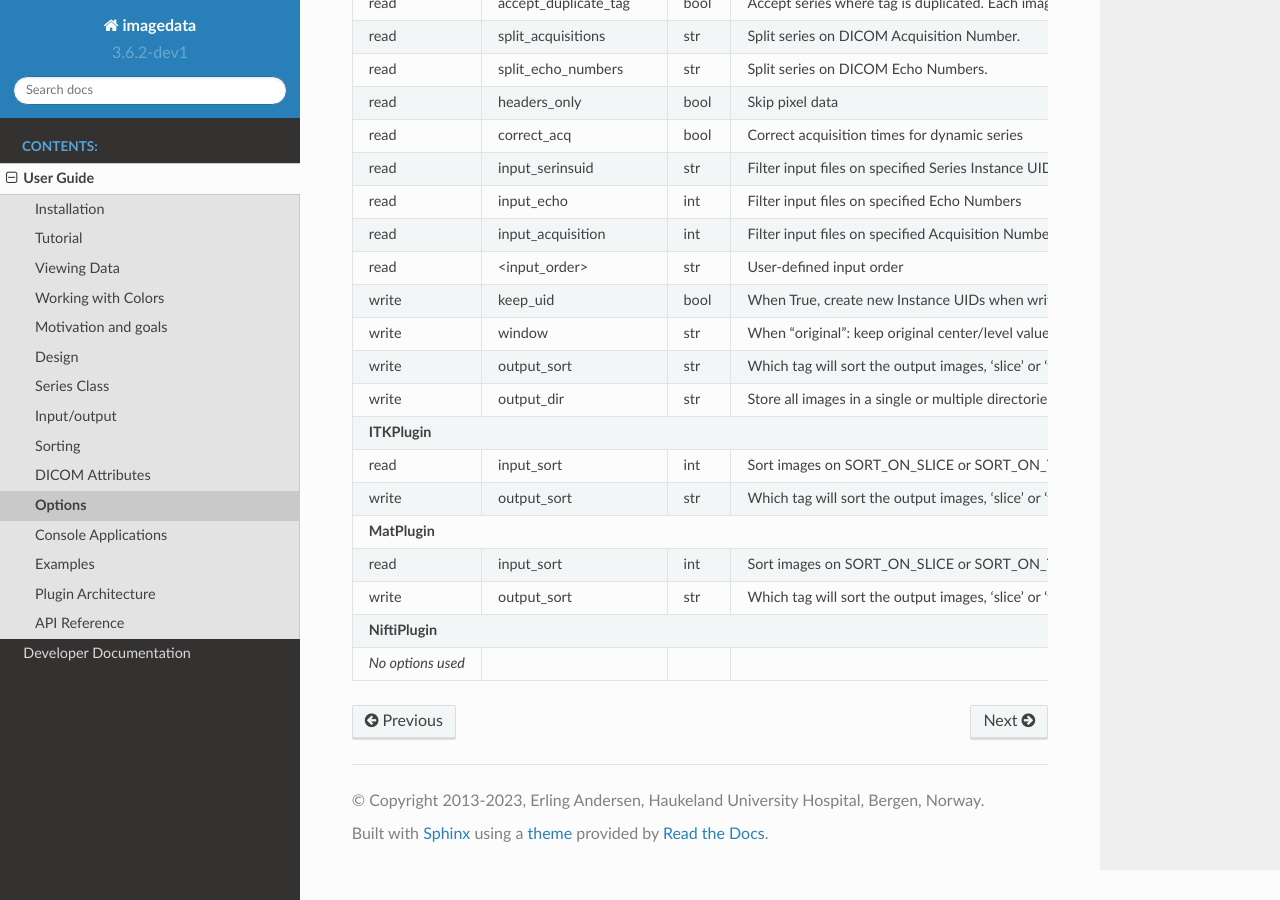
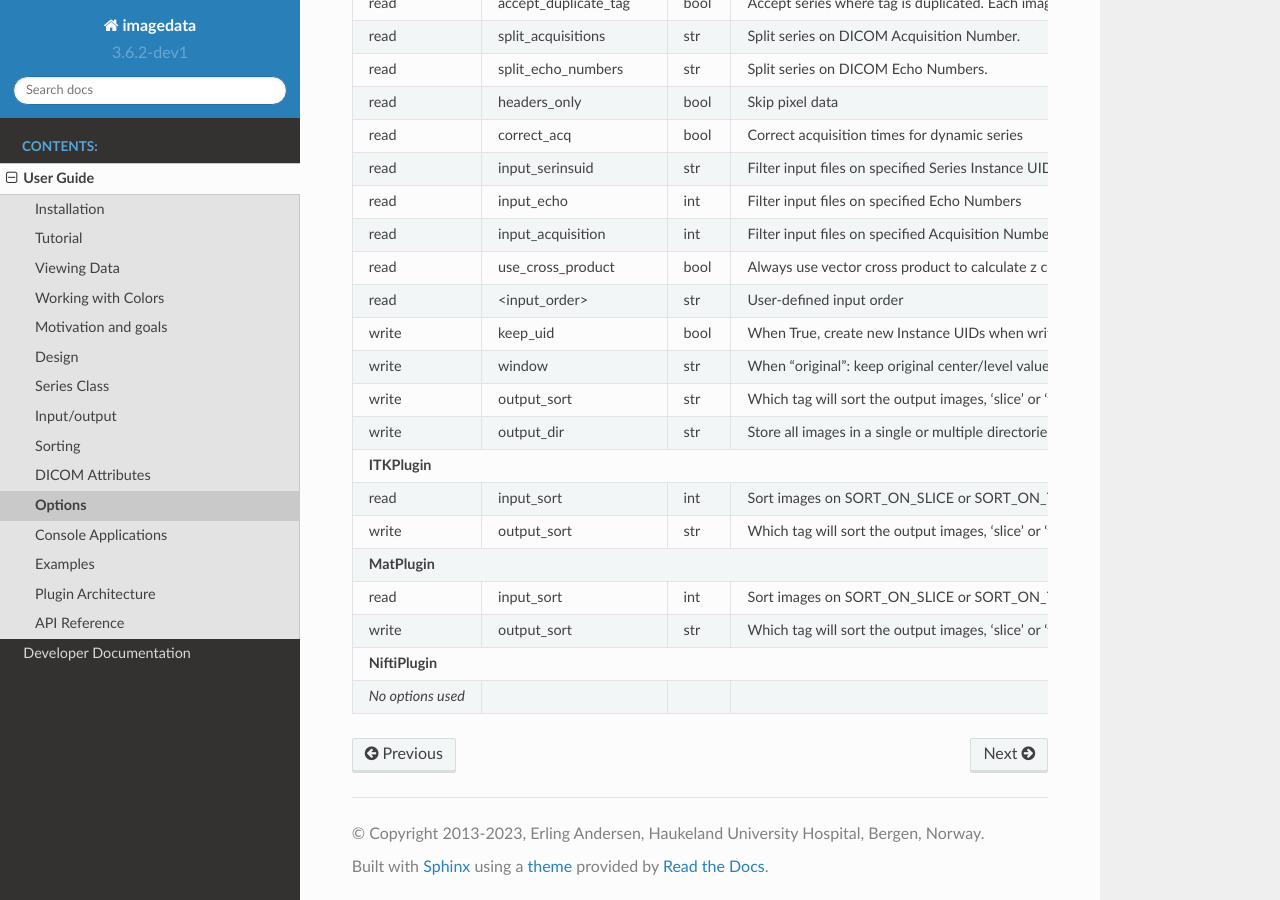
Before and after one commit to erling6232/imagedata, a Sphinx documentation site: the page built from docs/Options.rst, in a window 1280 px wide and 900 px high, scrolled down 663 px. Built offline with Sphinx 7.4.7 and the Read the Docs theme 2.0.0, drawn with Linux system fonts in a browser that asks for light colours; pages that are not in the unit, such as notebooks, are missing from menus.

Commit message:
Updated.

```diff
--- a/docs/Options.rst
+++ b/docs/Options.rst
@@ -73,6 +73,12 @@ The following plugin options are known at the time of writing:
 |                         |                         |     |specified              |
 |                         |                         |     |Acquisition Number     |
 +-------------------------+-------------------------+-----+-----------------------+
+|read                     |use_cross_product        |bool |Always use             |
+|                         |                         |     |vector cross           |
+|                         |                         |     |product to calculate   |
+|                         |                         |     |z column of the        |
+|                         |                         |     |transformation matrix  |
++-------------------------+-------------------------+-----+-----------------------+
 |read                     |<input_order>            |str  |User-defined input     |
 |                         |                         |     |order                  |
 +-------------------------+-------------------------+-----+-----------------------+
```
